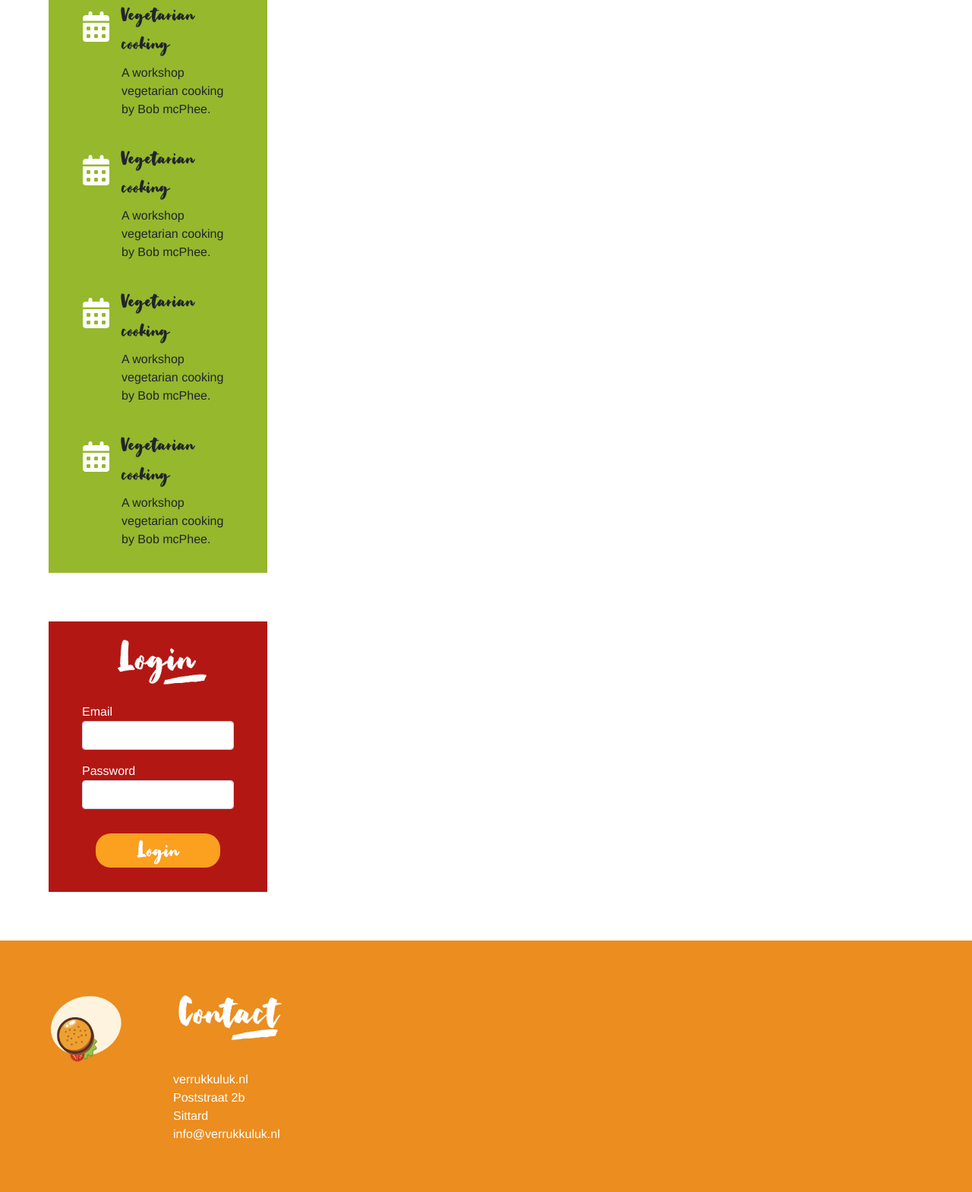
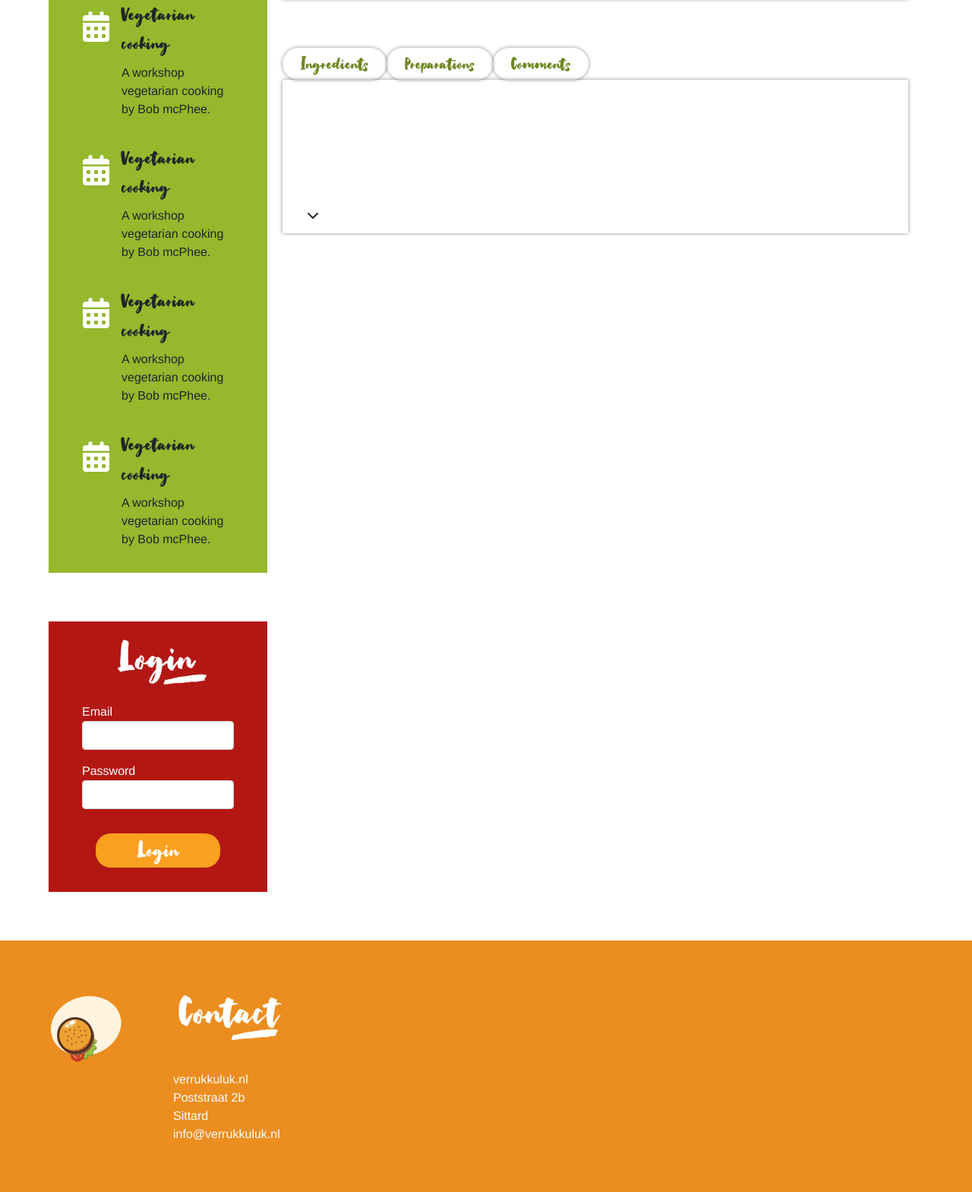
Before and after one commit to msleeuwenhoek/educom-verrukkulluk, a PHP site: template templates/detail.html.twig in a window 1280 px wide. Shown: the part 961-2530 px from the top of the page at 76% size. Run offline with PHP 8.4, Linux system fonts and the light colour scheme; the template is opened without the code that fills it, so the values that code supplies are empty; some libraries are stand-ins or nearby versions.

Commit message:
(unfinished) detail page (#13)

```diff
--- a/assets/css/main.css
+++ b/assets/css/main.css
@@ -57,6 +57,21 @@ body {
   font-size: 16px;
 }
 
+.red-btn {
+  background-color: var(--lighter-red);
+  border: none;
+  font-family: var(--heading);
+  font-size: 35px;
+  line-height: 0.7;
+  padding: 10px 35px;
+  border-radius: 20px;
+}
+
+.red-btn a {
+  color: white;
+  text-decoration: none;
+}
+
 .inner-section {
   padding: 4rem;
 }
@@ -106,6 +121,7 @@ body {
   font-size: 3rem;
   padding-inline: 1rem;
   margin-top: -7px;
+  cursor: pointer;
 }
 
 .menu {
@@ -219,21 +235,21 @@ body {
   padding: 1rem 2rem;
 }
 
-.recipe-container h2 {
+h2 {
   color: var(--darker-green);
 }
 
-.recipe-container .title-rating-container,
+.title-rating-container,
 .recipe-container .button-stats-container {
   display: flex;
   justify-content: space-between;
   align-items: center;
 }
 
-.recipe-container .button-stats-container span {
+.recipe-stats {
   padding: 0.4rem;
 }
-.recipe-container .button-stats-container i {
+.recipe-stats i {
   color: var(--lighter-red);
 }
 
@@ -273,14 +289,111 @@ body {
   padding-bottom: 2rem;
 }
 
-.yellow,
-.blue {
-  height: 100px;
+/** DETAIL SECTION **/
+
+.main-details-container {
+  box-shadow: 0 0 5px rgba(0, 0, 0, 0.455);
+  padding: 0;
+  gap: 2rem;
+  display: flex;
+  margin-bottom: 4rem;
 }
 
-.yellow {
-  background-color: yellow;
+.detail-container .img-container,
+.detail-container .main-details {
+  width: 50%;
 }
-.blue {
-  background-color: blue;
+
+.detail-container .main-details {
+  padding: 2rem;
 }
+
+.detail-container img {
+  width: 100%;
+  height: 100%;
+  object-fit: cover;
+}
+
+.kitchen-type-container,
+.button-favorite-container {
+  display: flex;
+  justify-content: space-between;
+  align-items: center;
+}
+
+.kitchen-type {
+  color: var(--darker-green);
+  font-family: var(--heading);
+  font-size: 28px;
+  padding-right: 1rem;
+}
+
+.detail-container .descriptions {
+  margin-block: 1rem;
+}
+
+/** DETAIL PAGE TAB FUNCTIONALITY**/
+.detail-tabs {
+  display: flex;
+  flex-wrap: wrap;
+  padding: 0;
+}
+.detail-tabs input[type="radio"] {
+  display: none;
+}
+
+.detail-tabs label {
+  padding-inline: 1.5rem;
+  color: var(--darker-green);
+  font-family: var(--heading);
+  font-size: 28px;
+  box-shadow: 0 0 5px rgba(0, 0, 0, 0.455);
+  border-radius: 50px;
+}
+
+.detail-tabs .tab {
+  width: 100%;
+  order: 1;
+  display: none;
+  box-shadow: 0 0 5px rgba(0, 0, 0, 0.455);
+  padding: 2rem;
+}
+
+.detail-tabs input[type="radio"]:checked + label + .tab {
+  display: block;
+}
+
+/** INGREDIENTS TAB **/
+.ingredient-container {
+  display: flex;
+  align-items: center;
+  padding-block: 1rem;
+}
+.ingredient-container img {
+  width: 150px;
+  height: 120px;
+  object-fit: cover;
+}
+
+.ingredient-container .name,
+.ingredient-container .amount {
+  color: var(--darker-green);
+  font-family: var(--heading);
+}
+
+.ingredient-container .name {
+  font-size: 32px;
+}
+
+.ingredient-container .amount {
+  font-size: 22px;
+}
+.box {
+  display: flex;
+  flex-direction: column;
+  height: 100%;
+}
+.scrollable {
+  max-height: 400px;
+  overflow: auto;
+}
--- a/templates/detail.html.twig
+++ b/templates/detail.html.twig
@@ -7,6 +7,76 @@
 
 {% block content %}
 
+<div class="row ">
+    <div class="col-md-12 detail-container main-details-container">
+        <div class="img-container">
+            <img class="recipe-image" src="./assets/img/{{ data.recipe.file_name }}.jpg" alt="{{ recipe.recipe.file_name }}" >
+        </div>
+        <div class="main-details">
+            <div>
+                <span class="recipe-stats"><i class="fa fa-user"></i> 4</span>
+                <span class="recipe-stats"><i class="fa fa-euro-sign"></i> {{data.total_price}}</span>
+                <span class="recipe-stats"><i class="fa fa-fire"></i> ?</span>
+            </div>
+            <div class="title-rating-container">
+                <h2>{{ data.recipe.title }}</h2>
+                <span><i class="fa fa-star"></i> <i class="fa fa-star"></i> <i class="fa fa-star"></i> <i class="fa fa-star"></i> <i class="fa fa-star"></i> </span>
+            </div>
+            <div class="kitchen-type-container">
+                <span>
+                    <span class="kitchen-type">Kitchen</span><span> {{data.kitchen.description}}</span>
+                </span>
+                <span>
+                    <span class="kitchen-type">Type</span><span> {{data.type.description}}</span>
+                </span>
+            </div>
+            <div class="descriptions">
+                <p> {{data.recipe.short_description}} </p>
+                <p> {{data.recipe.long_description}} </p>
+            </div>
+            <div class="button-favorite-container">
+                <button class="red-btn"><a href="index.php?action=grocerylist">Add to grocerylist</a></button>
+                <i class="fa fa-heart"></i>
+            </div>
+        </div>
+    </div>
+</div>
+
+<div class="row ">
+    <div class="col-md-12  detail-tabs">
+        <input type="radio" id="ingredients-tab" checked="checked" name="detail-tab-radio">
+        <label for= "ingredients-tab">Ingredients</label>
+        <div class="tab ingredients ">
+        <div class="box">
+            <div class="scrollable">
+            {% for ingredient in data.ingredients %}
+            <div class="ingredient-container">
+                <img src="assets/img/{{ingredient.article.file_name}}.jpg"/>
+                <div>
+                    <div class="name">{{ingredient.article.name}}</div>
+                    <p>{{ingredient.article.description}}</p>
+                    <div><span class="amount">Hoeveelheid: </span>{{ingredient.amount}} {{ingredient.article.unit}}</div>
+                </div>
+             </div>
+            {% endfor %}
+            </div>
+            </div>
+            <div class="scroll-arrow">
+            <i class="fa fa-chevron-down"></i>
+            </div>
+        </div>
+         <input type="radio" id="preparations-tab" name="detail-tab-radio">
+        <label for= "preparations-tab">Preparations</label>
+        <div class="tab preparations">
+            <h1>Hiii from preparations</h1>
+        </div>
+         <input type="radio" id="comments-tab" name="detail-tab-radio">
+        <label for= "comments-tab">Comments</label>
+        <div class="tab comments">
+            <h1>Hiii from comments</h1>
+        </div>
+    </div>
+</div>
 
 
 
--- a/templates/main.html.twig
+++ b/templates/main.html.twig
@@ -1,7 +1,7 @@
 <html lang="nl">
 <head>
 
-    <title>Verrukkuluk! :: {{ title }} </title>
+    <title>Verrukkulluk! :: {{ title }} </title>
     <meta http-equiv="Content-Type" content="text/html; charset=UTF-8"/>
 
     <link rel="stylesheet" type="text/css" href="assets/bootstrap/css/bootstrap.css" />
@@ -113,7 +113,7 @@
             </div>
             </div>
         </div>
-        <div class="col-md-9 content-section recipes">
+        <div class="col-md-9 content-section ">
 
             {%  block content %}
             {%  endblock %}
```
Also changed, not shown: lib/recipe.php (+11 -1 lines), templates/homepage.html.twig (+6 -4 lines), assets/img/balsamic_vinegar.jpg (added), assets/img/basil.jpg (added), assets/img/cooking_spray.jpg (added), assets/img/garlic.jpg (added), assets/img/mozzarella.jpg (added), assets/img/olive_oil.jpg (added), assets/img/pepper.jpg (added), assets/img/pizza_crust.jpg (added), assets/img/salt.jpg (added), assets/img/tomato.jpg (added).
